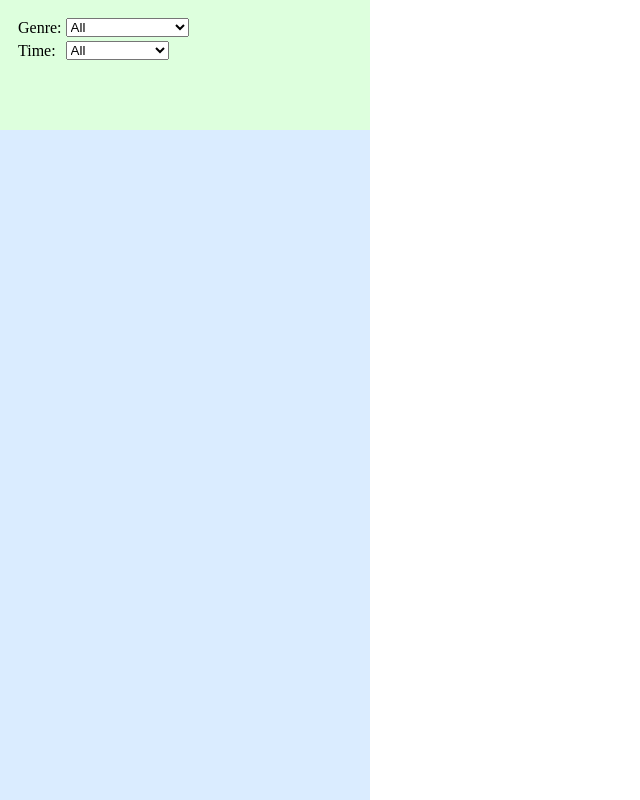
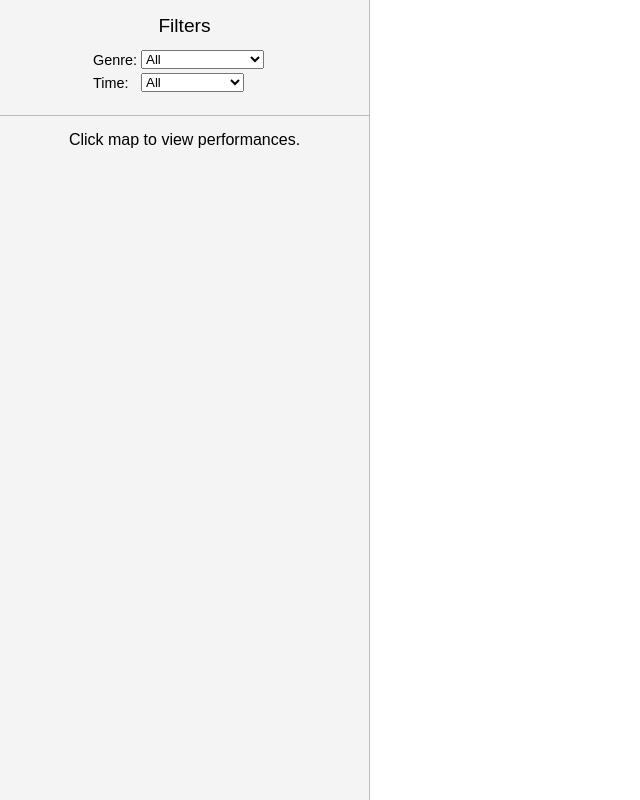
Before and after one commit to WintersMichael/MakeMusicMap, a plain HTML site: page map.html in a window 1280 px wide. Shown: the whole page, without its empty margins (0-640 px from the left). Drawn offline with nearby package versions, Linux system fonts and the light colour scheme; some packages are replaced by stand-ins of ours.

Commit message:
Make prettier.

```diff
--- a/css/main.css
+++ b/css/main.css
@@ -1,6 +1,11 @@
 html { height: 100% }
 
-body { height: 100%; margin: 0; padding: 0 }
+body {
+  height: 100%;
+  margin: 0;
+  padding: 0;
+  font-family: sans-serif;
+}
 
 #map-canvas {
   position: absolute;
@@ -11,24 +16,25 @@ body { height: 100%; margin: 0; padding: 0 }
 #performances-container {
   position: absolute;
   top: 0; bottom: 0; left: 0;
-  width: 370px;
+  width: 369px;
+  background-color: #F4F4F4;
+  border-right-style:solid;
+  border-right-width:1px;
+  border-right-color:#BBB;
 }
 
 #filters {
-  position: absolute;
-  top: 0; left: 0; right: 0;
-  height: 100px;
-  padding: 15px;
-  background-color: #DDFFDD;
+  height: 85px;
+  padding: 15px 90px 15px 90px;
+  border-bottom-style:solid;
+  border-bottom-width:1px;
+  border-bottom-color:#BBB;
 }
 
 #performances {
-  position: absolute;
-  bottom: 0; left: 0; right: 0;
-  top: 130px;
+  width: 339px;
   padding: 15px;
   text-align: center;
-  background-color: #DAECFF;
   overflow-y:scroll;
 }
 
@@ -37,6 +43,7 @@ body { height: 100%; margin: 0; padding: 0 }
 }
 
 .performance {
+  width: 100%;
   text-align: left;
   padding-top: 10px;
   padding-left: 3px;
@@ -45,3 +52,23 @@ body { height: 100%; margin: 0; padding: 0 }
   border-top-style:solid;
   border-top-width:1px;
 }
+
+#filters-title {
+  font-size: 1.2em;
+  text-align: center;
+  margin-bottom: 10px;
+}
+
+.label {
+  width: 55px;
+  color: #777;
+  font-weight: 100;
+}
+
+#venue-address {
+  font-size: 0.9em;
+}
+
+.filter-label {
+  font-size: 0.9em;
+}
--- a/js/main.js
+++ b/js/main.js
@@ -137,6 +137,7 @@ function MakeMusicMap() {
 
   function selectVenue(venue, marker) {
     deselectVenue();
+    $("#instructions").hide();
 
     marker.setIcon(markerIconUrl + "1.5");
     marker.setZIndex(9999);
@@ -144,6 +145,7 @@ function MakeMusicMap() {
 
     var performances = venue.performances;
     $("#venue-name").html(venue.name);
+    $("#venue-address").html(venue.address);
 
     $("#performances-list").empty();
     for (var j = 0; j < performances.length; j++) {
@@ -169,6 +171,9 @@ function MakeMusicMap() {
 
     $("#performances-list").empty();
     $("#venue-name").empty();
+    $("#venue-address").empty();
+
+    $("#instructions").show();
   }
 
   function clearMarkers() {
--- a/map.html
+++ b/map.html
@@ -4,21 +4,29 @@
   <meta name="viewport" content="initial-scale=1.0, user-scalable=no" />
   <link rel="stylesheet" href="/css/main.css"/>
   <script id="performance-template" type="text/x-handlebars-template">
-    <div class="performance">
-      <div>Artist: {{artist.groupname}}</div>
-      <div>Genre: {{artist.genres}}</div>
-      <div>Time: {{start_time}} - {{end_time}}</div>
+    <table class="performance">
+      <tr>
+        <td class="label">Artist:</td>
+        <td>{{artist.groupname}}</td>
+      </tr>
+      <tr>
+        <td class="label">Genre:</td>
+        <td>{{artist.genres}}</td>
+      </tr>
+      <tr>
+        <td class="label">Time:</td>
+        <td>{{start_time}} - {{end_time}}</td>
+      </tr>
     </div>
   </script>
 </head>
 <body>
   <div id="performances-container">
     <div id="filters">
+      <div id="filters-title">Filters</div>
       <table>
         <tr>
-          <td>
-            <label>Genre:</label>
-          </td>
+          <td class="filter-label">Genre:</td>
           <td>
             <select id="genre-filter">
               <option value="">All</option>
@@ -26,9 +34,7 @@
           </td>
         </tr>
         <tr>
-          <td>
-            <label>Time:</label>
-          </td>
+          <td class="filter-label">Time:</td>
           <td>
             <select id="time-filter">
               <option value="">All</option>
@@ -38,7 +44,9 @@
       </table>
     </div>
     <div id="performances">
+      <div id="instructions">Click map to view performances.</div>
       <h3 id="venue-name"></h3>
+      <div id="venue-address"></div>
       <div id="performances-list"></div>
     </div>
   </div>
```
